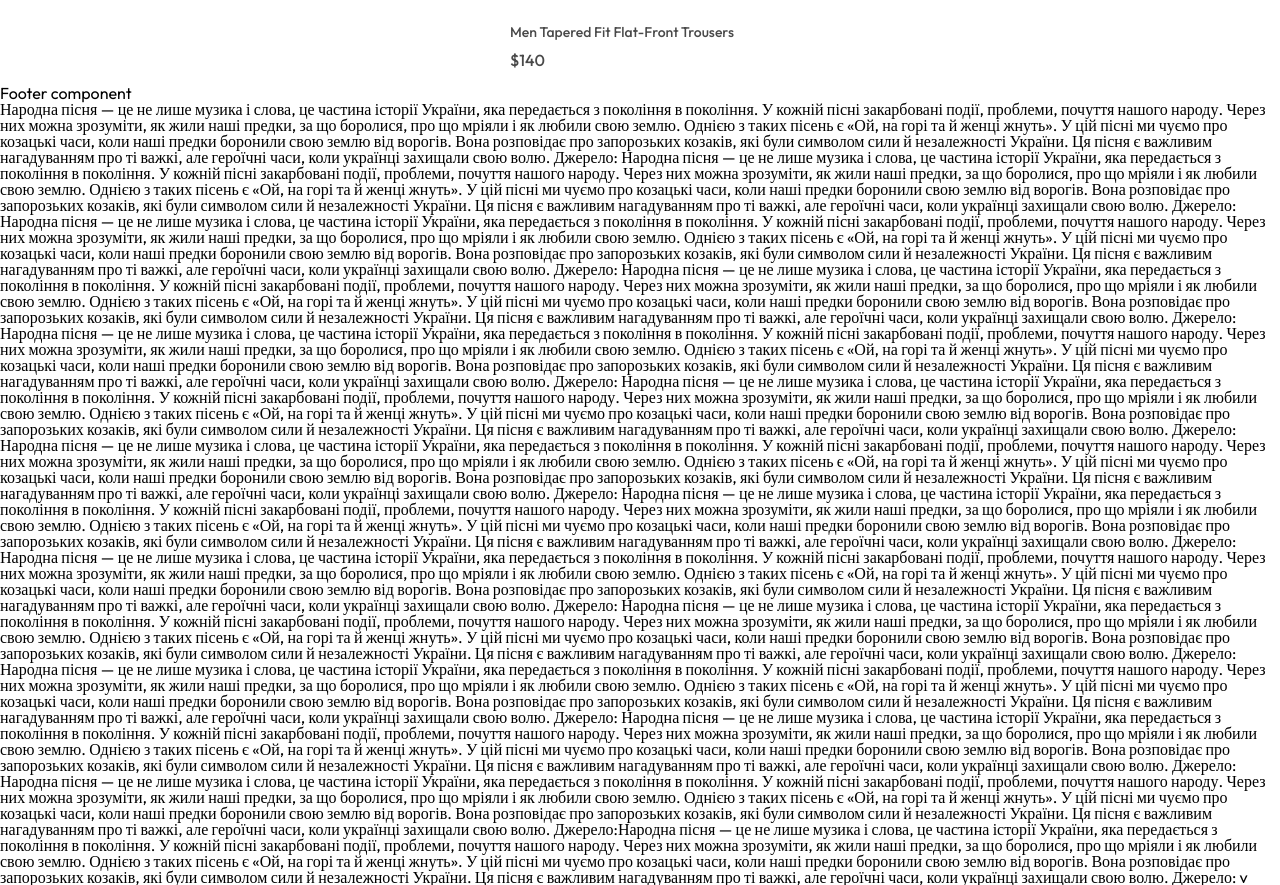
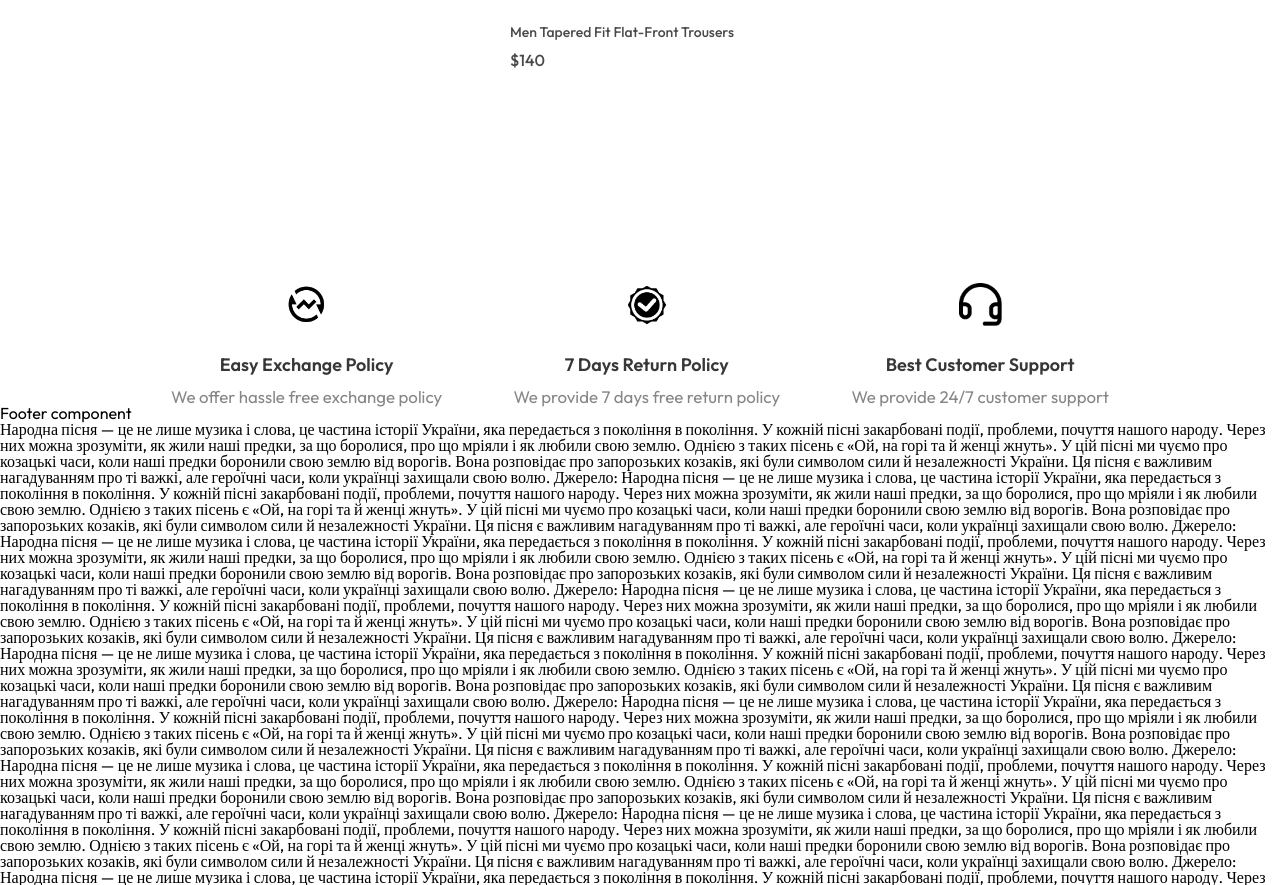
Before and after one commit to Nazar-Buk/forever-store, a React (Vite) app: page / in a window 1280 px wide. Shown: the part 2955-3840 px from the top of the page. Built offline with nearby package versions, Linux system fonts and the light colour scheme.

Commit message:
🧱 Create Policy section on Home page.
For Policy section:
🎨 Add styles.
✏️ Add variables to styles.

```diff
--- /dev/null
+++ b/src/components/OurPolicy.jsx
@@ -0,0 +1,39 @@
+import { assets } from "../assets/assets";
+
+const OurPolicy = () => {
+  return (
+    <section className="our-policy">
+      <div className="our-policy__container wrap-policy-content">
+        <div className="our-policy__item">
+          <div className="wrap-our-policy__img">
+            <img src={assets.exchange_icon} alt="policy exchange icon" />
+          </div>
+          <p className="our-policy__title">Easy Exchange Policy</p>
+          <p className="our-policy__subtitle">
+            We offer hassle free exchange policy
+          </p>
+        </div>
+        <div className="our-policy__item">
+          <div className="wrap-our-policy__img">
+            <img src={assets.quality_icon} alt="return policy icon" />
+          </div>
+          <p className="our-policy__title">7 Days Return Policy</p>
+          <p className="our-policy__subtitle">
+            We provide 7 days free return policy
+          </p>
+        </div>
+        <div className="our-policy__item">
+          <div className="wrap-our-policy__img">
+            <img src={assets.support_img} alt="customer support icon" />
+          </div>
+          <p className="our-policy__title">Best Customer Support</p>
+          <p className="our-policy__subtitle">
+            We provide 24/7 customer support
+          </p>
+        </div>
+      </div>
+    </section>
+  );
+};
+
+export default OurPolicy;
--- a/src/pages/Home.jsx
+++ b/src/pages/Home.jsx
@@ -1,6 +1,7 @@
 import BestSeller from "../components/BestSeller";
 import Hero from "../components/Hero";
 import LatestCollections from "../components/LatestCollections";
+import OurPolicy from "../components/OurPolicy";
 
 const Home = () => {
   return (
@@ -8,6 +9,7 @@ const Home = () => {
       <Hero />
       <LatestCollections />
       <BestSeller />
+      <OurPolicy />
     </div>
   );
 };
--- a/src/styles/base/_variables.scss
+++ b/src/styles/base/_variables.scss
@@ -116,6 +116,12 @@ $latest-card-price-font-size: 16px;
 $latest-card-price-font-weight: 500;
 $latest-card-price-color: #494949;
 
+// ############################ OUR POLICY ############################
+
+$our-policy-title-font-weight: 600;
+$our-policy-title-font-size: 18px;
+$our-policy-title-color: #373737;
+
 // ############################ COMPONENTS ############################
 
 // #### Title ####
--- a/src/styles/pages/_home.scss
+++ b/src/styles/pages/_home.scss
@@ -220,4 +220,42 @@
       }
     }
   }
+
+  section.our-policy {
+    .our-policy__container.wrap-policy-content {
+      display: flex;
+      justify-content: center;
+      align-items: center;
+      gap: clamp(1.25rem, -9.774rem + 17.78vw, 11.563rem); // 185px
+      flex-wrap: wrap;
+
+      .our-policy__item {
+        margin-top: clamp(1.875rem, -1.625rem + 17.5vw, 19.375rem); // 310px
+
+        display: flex;
+        flex-direction: column;
+        align-items: center;
+        justify-content: center;
+
+        .wrap-our-policy__img {
+          max-width: 43px;
+          aspect-ratio: 1/1;
+
+          img {
+          }
+        }
+
+        p.our-policy__title {
+          font-weight: v.$our-policy-title-font-weight;
+          font-size: v.$our-policy-title-font-size;
+          color: v.$our-policy-title-color;
+          margin-top: 30px;
+          margin-bottom: 15px;
+        }
+
+        p.our-policy__subtitle {
+        }
+      }
+    }
+  }
 }
```
